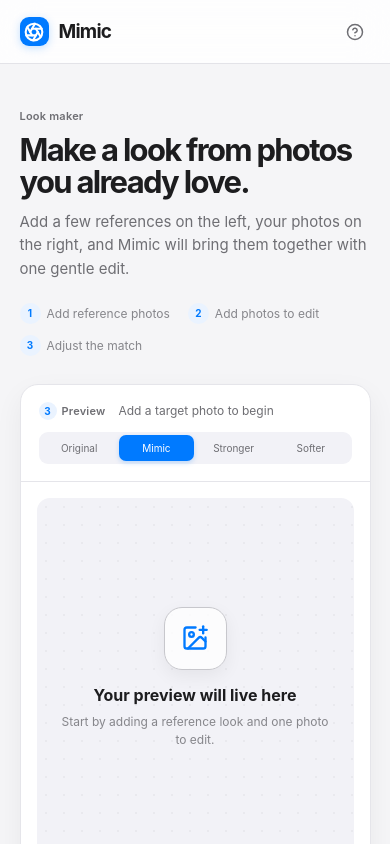
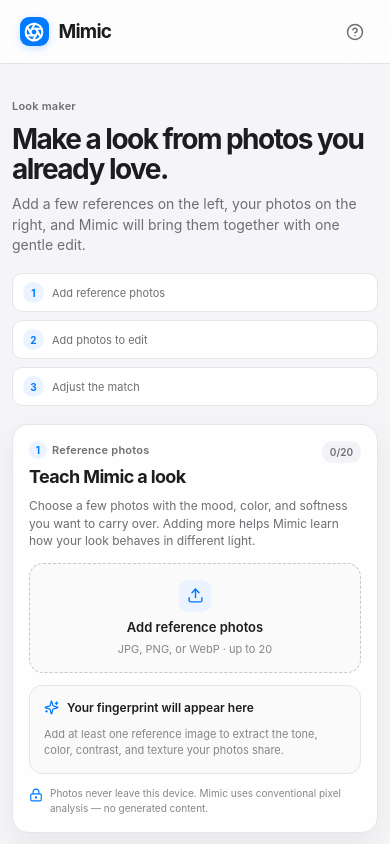
Before and after one commit to kngaerlan/mimic, a React (Vite) app: page / in a window 390 px wide. Shown: the top 844 px of the page. Built offline with nearby package versions, Linux system fonts and the light colour scheme.

Commit message:
Fix Mimic mobile step flow

```diff
--- a/src/styles.css
+++ b/src/styles.css
@@ -59,3 +59,36 @@
 .fingerprint-confidence { margin: 14px 0 13px; }.fingerprint-confidence > div { display: flex; justify-content: space-between; align-items: center; color: #6e6e73; font-size: 9px; }.fingerprint-confidence strong { color: #007aff; font-size: 10px; }.confidence-track, .definition-track { display: block; height: 4px; overflow: hidden; border-radius: 99px; background: #e1e5eb; }.confidence-track { margin-top: 7px; }.confidence-track > span, .definition-track > span { display: block; height: 100%; border-radius: inherit; background: #007aff; }.fingerprint-definitions { display: grid; gap: 10px; margin-top: 14px; padding-top: 13px; border-top: 1px solid #dbe6f3; }.definition-top { display: flex; justify-content: space-between; gap: 8px; }.definition-top strong, .definition-top small { display: block; }.definition-top strong { color: #1d1d1f; font-size: 10px; }.definition-top small { margin-top: 3px; color: #6e6e73; font-size: 9px; line-height: 1.35; }.definition-top b { flex: 0 0 auto; color: #007aff; font-size: 9px; }.definition-track { height: 3px; margin-top: 6px; }.definition-track > span { background: #5e5ce6; }
 
 @media (max-width: 920px) { .match-cards { grid-template-columns: 1fr; }.match-card { display: grid; grid-template-columns: 1fr 118px; column-gap: 10px; align-items: center; }.match-card-top { grid-column: 1; }.match-patches { grid-column: 2; grid-row: 1 / span 3; margin: 0; }.match-card-foot { grid-column: 2; grid-row: 3; }.match-meter { grid-column: 1; } }
+
+/* Mobile flow: teach Mimic first, choose photos second, preview third. */
+@media (max-width: 780px) {
+  .workspace { width: calc(100% - 24px); padding-top: 24px; }
+  .workspace-intro { margin-bottom: 18px; }
+  .workspace-intro h1 { font-size: 30px; line-height: 1.08; margin: 8px 0 10px; }
+  .intro-copy { font-size: 14px; line-height: 1.45; }
+  .workflow-legend { display: grid; grid-template-columns: 1fr; gap: 8px; margin-top: 18px; white-space: normal; }
+  .workflow-legend .step-item { gap: 8px; min-height: 38px; padding: 8px 10px; color: #6e6e73; background: #fff; border: 1px solid #e5e5ea; border-radius: 10px; }
+  .editor-grid { gap: 12px; }
+  .reference-panel { order: 1; }
+  .target-panel { order: 2; }
+  .preview-panel { order: 3; }
+  .side-panel { padding: 16px; border-radius: 16px; }
+  .panel-heading h2, .fine-tune-heading h2 { font-size: 18px; }
+  .panel-copy { margin: 10px 0 13px; font-size: 12px; line-height: 1.45; }
+  .upload-zone { min-height: 110px; padding: 14px 10px; }
+  .fingerprint-card { margin-top: 12px; }
+  .privacy-note, .batch-note { margin-top: 12px; font-size: 10px; }
+  .target-panel .target-list { margin-top: 10px; }
+  .target-panel .download-all { margin-top: 12px; }
+  .preview-toolbar { padding: 14px 16px; }
+  .preview-stage { min-height: 340px; margin: 12px; }
+  .preview-footer { padding: 14px 16px; }
+  .match-report { padding: 0 16px 16px; }
+  .fine-tune-section { margin-top: 12px; padding: 16px; }
+}
+
+@media (max-width: 420px) {
+  .workspace-intro h1 { font-size: 28px; }
+  .workflow-legend .step-item { font-size: 11px; }
+  .preview-stage { min-height: 300px; }
+}
```
